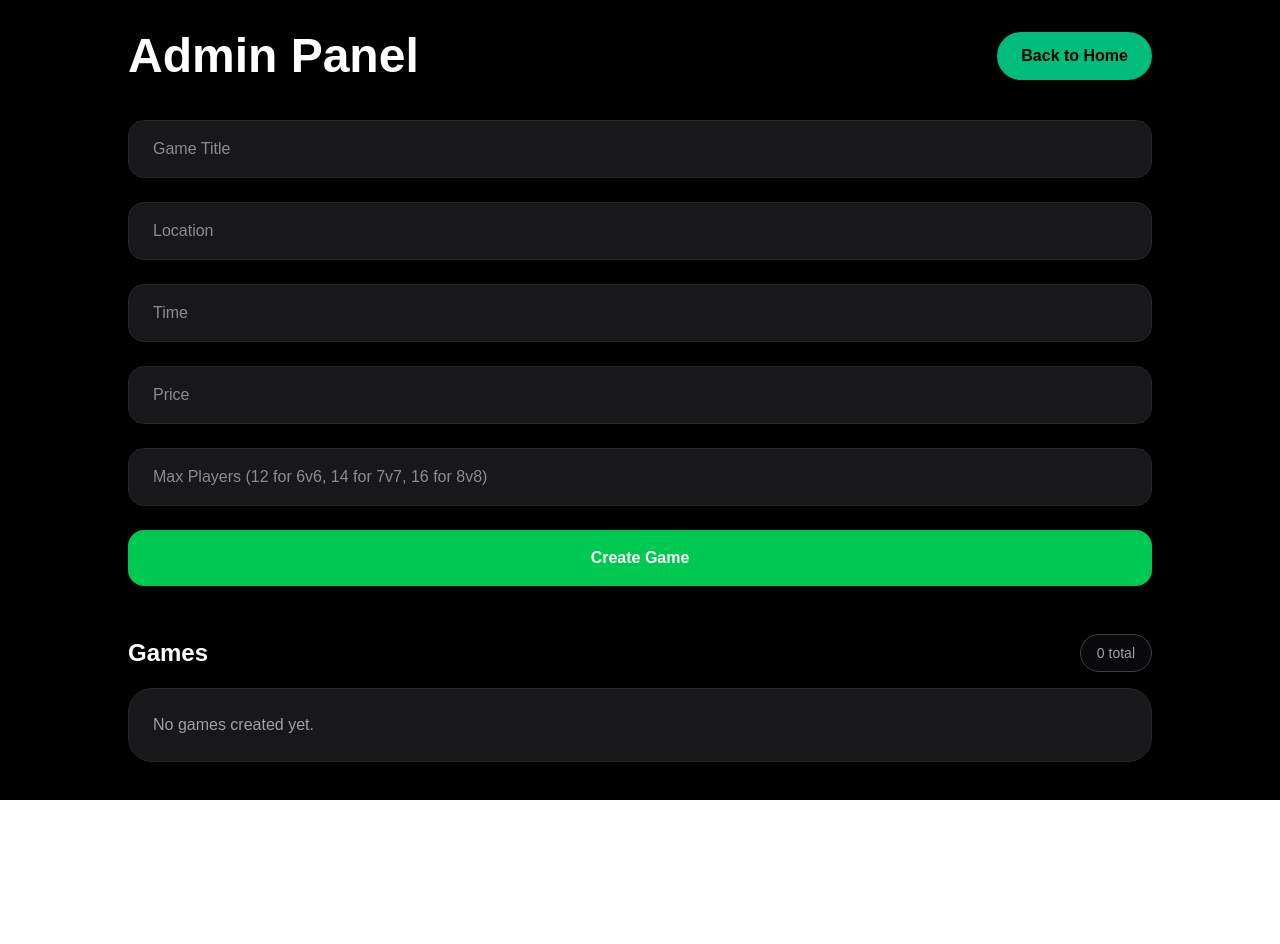
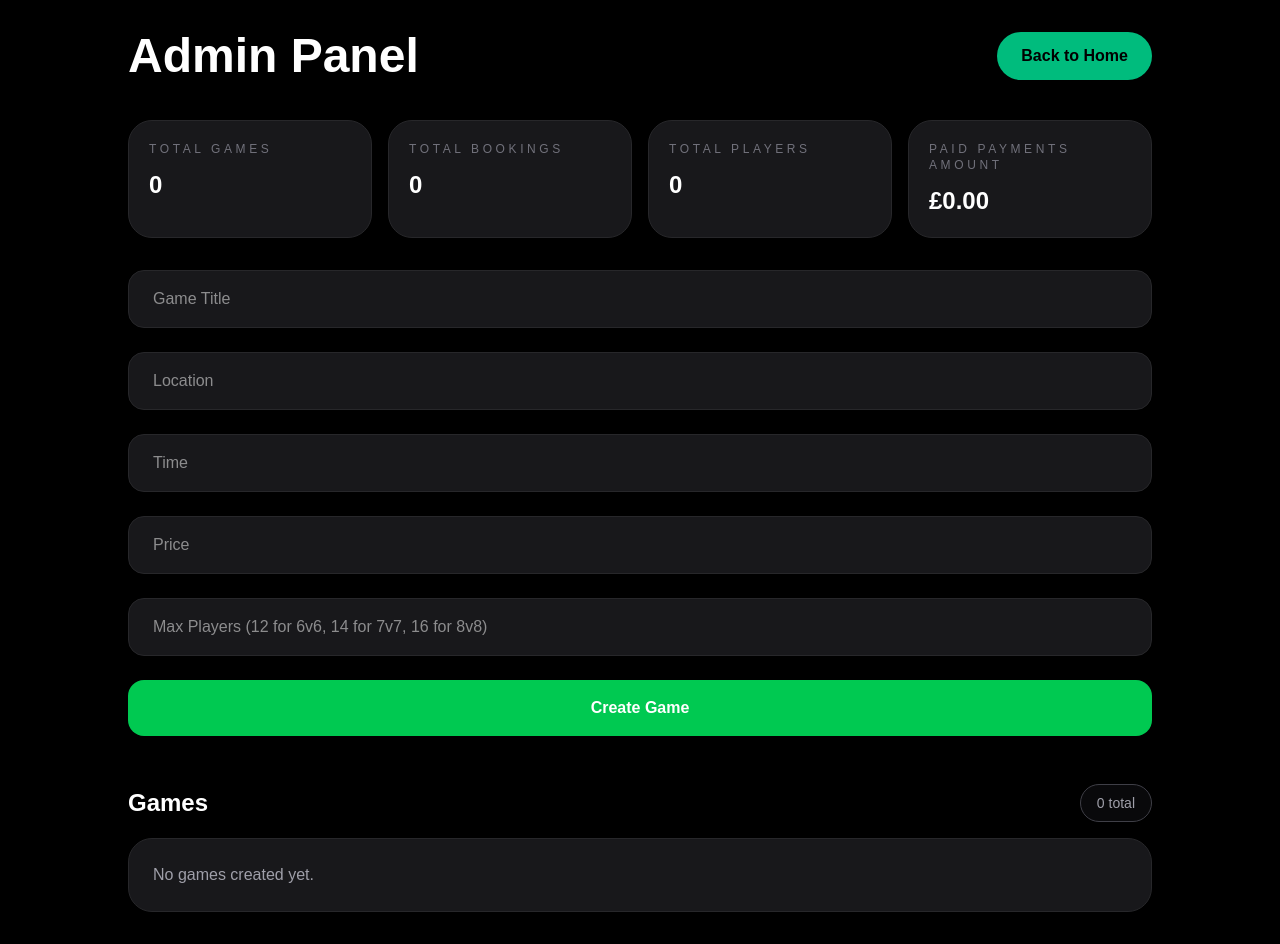
Before and after one commit to jasminhadzic3-ops/fair-play-football, a Next.js app: page /admin in a window 1280 px wide. Before the commit the page ends 800 px from the top, so only its background shows below. Built offline with nearby package versions, Linux system fonts and the light colour scheme.

Commit message:
Add admin summary cards

```diff
--- a/app/admin/page.tsx
+++ b/app/admin/page.tsx
@@ -1,6 +1,6 @@
 "use client";
 
-import { useEffect, useState } from "react";
+import { useCallback, useEffect, useState } from "react";
 import { useRouter } from "next/navigation";
 import { supabase } from "@/lib/supabase";
 
@@ -16,11 +16,21 @@ interface Game {
 interface Booking {
   id: number;
   game_id: number;
+  user_id?: string | null;
+  player_name?: string | null;
+}
+
+interface AdminSummary {
+  games_count: number;
+  bookings_count: number;
+  players_count: number;
+  paid_payments_amount_total: number;
 }
 
 interface AdminDashboardData {
   games: Game[];
   bookings: Booking[];
+  summary: AdminSummary;
 }
 
 export default function AdminPage() {
@@ -34,8 +44,29 @@ export default function AdminPage() {
   const [maxPlayers, setMaxPlayers] = useState("");
   const [isSubmitting, setIsSubmitting] = useState(false);
   const [editingGameId, setEditingGameId] = useState<number | null>(null);
+  const [summary, setSummary] = useState<AdminSummary>({
+    games_count: 0,
+    bookings_count: 0,
+    players_count: 0,
+    paid_payments_amount_total: 0,
+  });
 
-  const fetchAdminData = async () => {
+  const getAdminAuthHeaders = useCallback(async () => {
+    const {
+      data: { session },
+    } = await supabase.auth.getSession();
+
+    if (!session?.access_token) {
+      throw new Error("Please sign in as an admin before managing games.");
+    }
+
+    return {
+      Authorization: `Bearer ${session.access_token}`,
+      "Content-Type": "application/json",
+    };
+  }, []);
+
+  const fetchAdminData = useCallback(async () => {
     try {
       const response = await fetch("/api/admin/dashboard", {
         headers: await getAdminAuthHeaders(),
@@ -51,15 +82,20 @@ export default function AdminPage() {
       if (result && "games" in result) {
         setGames(result.games ?? []);
         setBookings(result.bookings ?? []);
+        setSummary(result.summary);
       }
     } catch (error) {
       alert(error instanceof Error ? error.message : "Unable to load admin dashboard.");
     }
-  };
+  }, [getAdminAuthHeaders]);
 
   useEffect(() => {
-    fetchAdminData();
-  }, []);
+    const timeout = window.setTimeout(() => {
+      void fetchAdminData();
+    }, 0);
+
+    return () => window.clearTimeout(timeout);
+  }, [fetchAdminData]);
 
   const resetForm = () => {
     setTitle("");
@@ -68,21 +104,6 @@ export default function AdminPage() {
     setPrice("");
     setMaxPlayers("");
     setEditingGameId(null);
-  };
-
-  const getAdminAuthHeaders = async () => {
-    const {
-      data: { session },
-    } = await supabase.auth.getSession();
-
-    if (!session?.access_token) {
-      throw new Error("Please sign in as an admin before managing games.");
-    }
-
-    return {
-      Authorization: `Bearer ${session.access_token}`,
-      "Content-Type": "application/json",
-    };
   };
 
   const readApiError = async (response: Response) => {
@@ -183,6 +204,16 @@ export default function AdminPage() {
   const getBookingCount = (gameId: number) =>
     bookings.filter((booking) => booking.game_id === gameId).length;
 
+  const summaryCards = [
+    { label: "Total games", value: summary.games_count },
+    { label: "Total bookings", value: summary.bookings_count },
+    { label: "Total players", value: summary.players_count },
+    {
+      label: "Paid payments amount",
+      value: `£${summary.paid_payments_amount_total.toFixed(2)}`,
+    },
+  ];
+
   return (
     <main className="min-h-screen bg-black text-white p-8">
       <div className="max-w-5xl mx-auto">
@@ -194,6 +225,20 @@ export default function AdminPage() {
           >
             Back to Home
           </button>
+        </div>
+
+        <div className="mb-8 grid gap-4 md:grid-cols-4">
+          {summaryCards.map((card) => (
+            <div
+              key={card.label}
+              className="rounded-3xl border border-zinc-800 bg-zinc-900 p-5"
+            >
+              <p className="text-xs uppercase tracking-[0.3em] text-zinc-500">
+                {card.label}
+              </p>
+              <p className="mt-3 text-2xl font-bold text-white">{card.value}</p>
+            </div>
+          ))}
         </div>
 
         <div className="space-y-6">
--- a/app/api/admin/dashboard/route.ts
+++ b/app/api/admin/dashboard/route.ts
@@ -4,6 +4,7 @@ import { supabaseAdmin } from "@/lib/supabaseAdmin";
 
 type Payment = {
   payment_status: string | null;
+  amount: number | string | null;
 };
 
 function countPaymentsByStatus(payments: Payment[]) {
@@ -12,6 +13,26 @@ function countPaymentsByStatus(payments: Payment[]) {
     counts[status] = (counts[status] || 0) + 1;
     return counts;
   }, {});
+}
+
+function countUniquePlayers(bookings: Array<{ user_id: string | null; player_name: string | null }>) {
+  const playerKeys = new Set<string>();
+
+  bookings.forEach((booking) => {
+    const key = booking.user_id || booking.player_name?.trim().toLowerCase();
+
+    if (key) {
+      playerKeys.add(key);
+    }
+  });
+
+  return playerKeys.size;
+}
+
+function sumPaidPaymentAmounts(payments: Payment[]) {
+  return payments
+    .filter((payment) => payment.payment_status?.toLowerCase() === "paid")
+    .reduce((total, payment) => total + Number(payment.amount || 0), 0);
 }
 
 export async function GET(request: NextRequest) {
@@ -65,8 +86,10 @@ export async function GET(request: NextRequest) {
       summary: {
         games_count: games.length,
         bookings_count: bookings.length,
+        players_count: countUniquePlayers(bookings),
         profiles_count: profiles.length,
         payments_count: bookingPayments.length,
+        paid_payments_amount_total: sumPaidPaymentAmounts(bookingPayments),
         payments_by_status: countPaymentsByStatus(bookingPayments),
       },
     });
```
